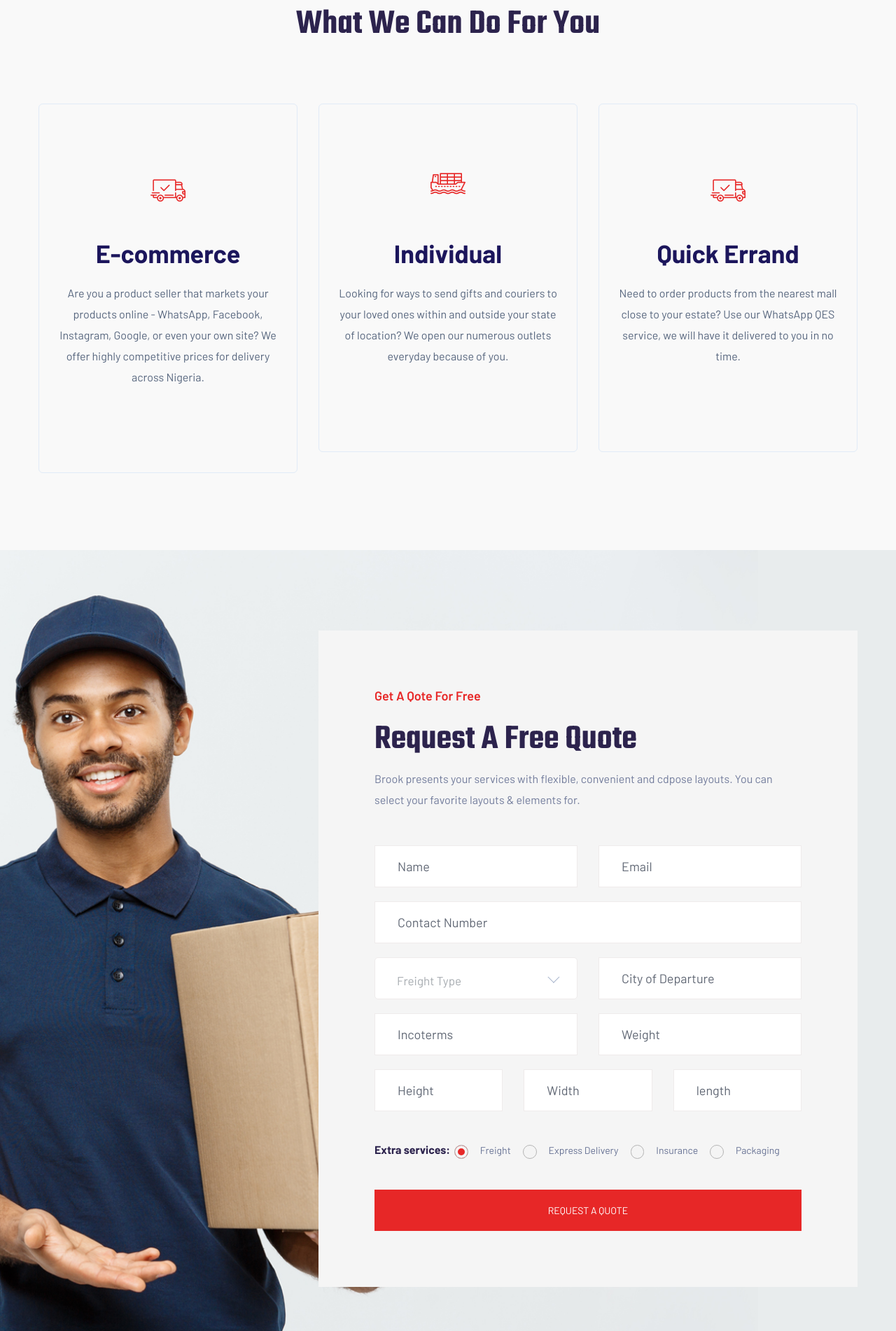
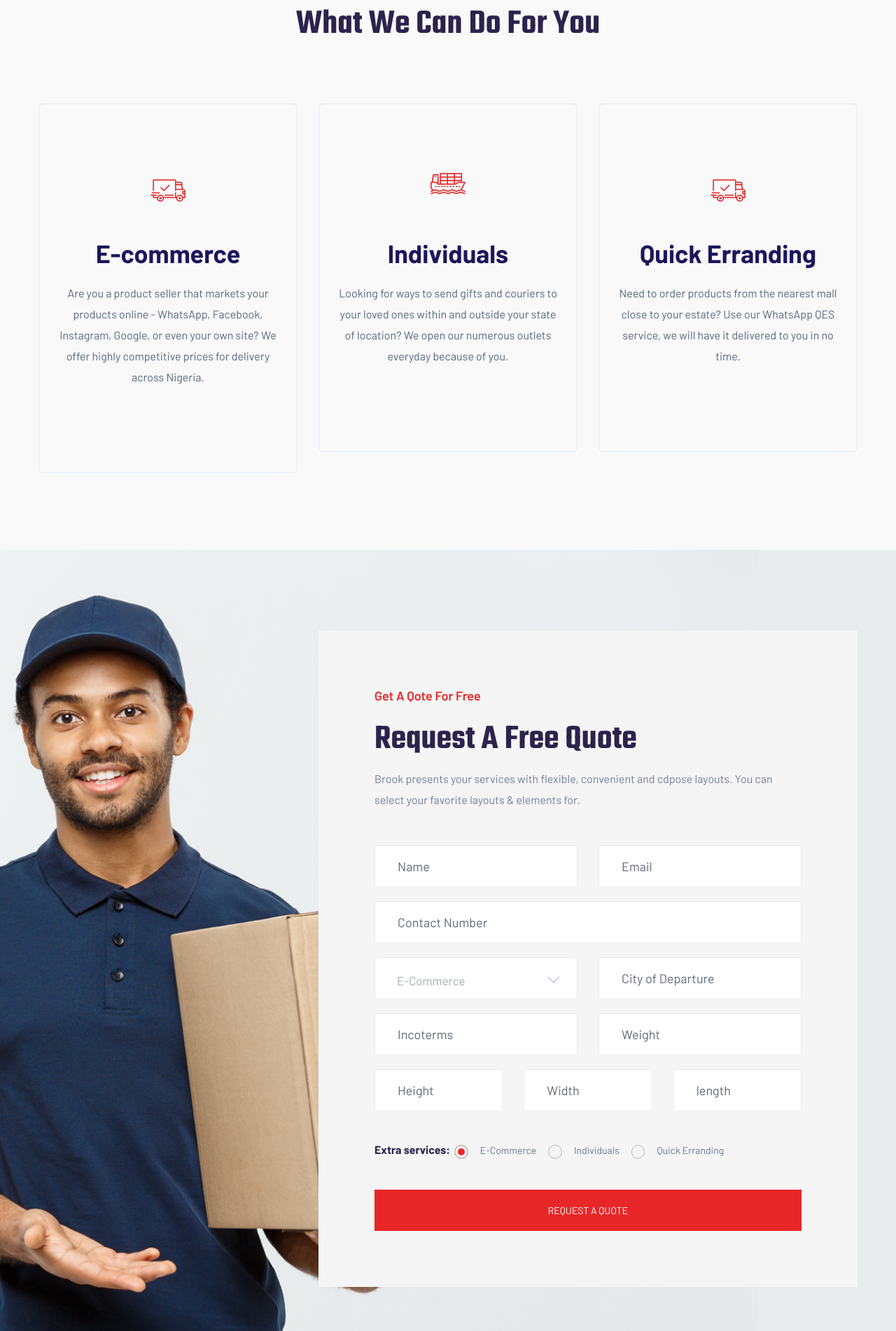
Before and after one commit to codystack/aglogistics, a PHP site: page / in a window 1280 px wide. Shown: the part 737-2639 px from the top of the page at 70% size. Run offline with PHP 8.4, Linux system fonts and the light colour scheme.

Commit message:
new ui add

```diff
--- a/index.php
+++ b/index.php
@@ -64,7 +64,7 @@ include ('./components/header.php');
                             <span class="flaticon-ship"></span>
                         </div>
                         <div class="cat-cap">
-                            <h5><a href="#">Individual</a></h5>
+                            <h5><a href="#">Individuals</a></h5>
                             <p>Looking for ways to send gifts and couriers to your loved ones within and outside your state of location? We open our numerous outlets everyday because of you.</p>
                         </div>
                     </div>
@@ -75,7 +75,7 @@ include ('./components/header.php');
                             <span class="flaticon-shipped"></span>
                         </div>
                         <div class="cat-cap">
-                            <h5><a href="#">Quick Errand</a></h5>
+                            <h5><a href="#">Quick Erranding</a></h5>
                             <p>Need to order products from the nearest mall close to your estate? Use our WhatsApp QES service, we will have it delivered to you in no time.</p>
                         </div>
                     </div>
@@ -123,11 +123,9 @@ include ('./components/header.php');
                                 <div class="col-lg-6">
                                     <div class="select-items">
                                         <select name="select" id="select1">
-                                            <option value="">Freight Type</option>
-                                            <option value="">Catagories One</option>
-                                            <option value="">Catagories Two</option>
-                                            <option value="">Catagories Three</option>
-                                            <option value="">Catagories Four</option>
+                                            <option value="">E-Commerce</option>
+                                            <option value="">Individuals</option>
+                                            <option value="">Quick Erranding</option>
                                         </select>
                                     </div>
                                 </div>
@@ -169,19 +167,15 @@ include ('./components/header.php');
                                         <div class="select-radio">
                                             <div class="radio">
                                                 <input id="radio-1" name="radio" type="radio" checked="">
-                                                <label for="radio-1" class="radio-label">Freight</label>
+                                                <label for="radio-1" class="radio-label">E-Commerce</label>
                                             </div>
                                             <div class="radio">
                                                 <input id="radio-2" name="radio" type="radio">
-                                                <label for="radio-2" class="radio-label">Express Delivery</label>
+                                                <label for="radio-2" class="radio-label">Individuals</label>
                                             </div>
                                             <div class="radio">
                                                 <input id="radio-4" name="radio" type="radio">
-                                                <label for="radio-4" class="radio-label">Insurance</label>
-                                            </div>
-                                            <div class="radio">
-                                                <input id="radio-5" name="radio" type="radio">
-                                                <label for="radio-5" class="radio-label">Packaging</label>
+                                                <label for="radio-4" class="radio-label">Quick Erranding</label>
                                             </div>
                                         </div>
                                     </div>
```
